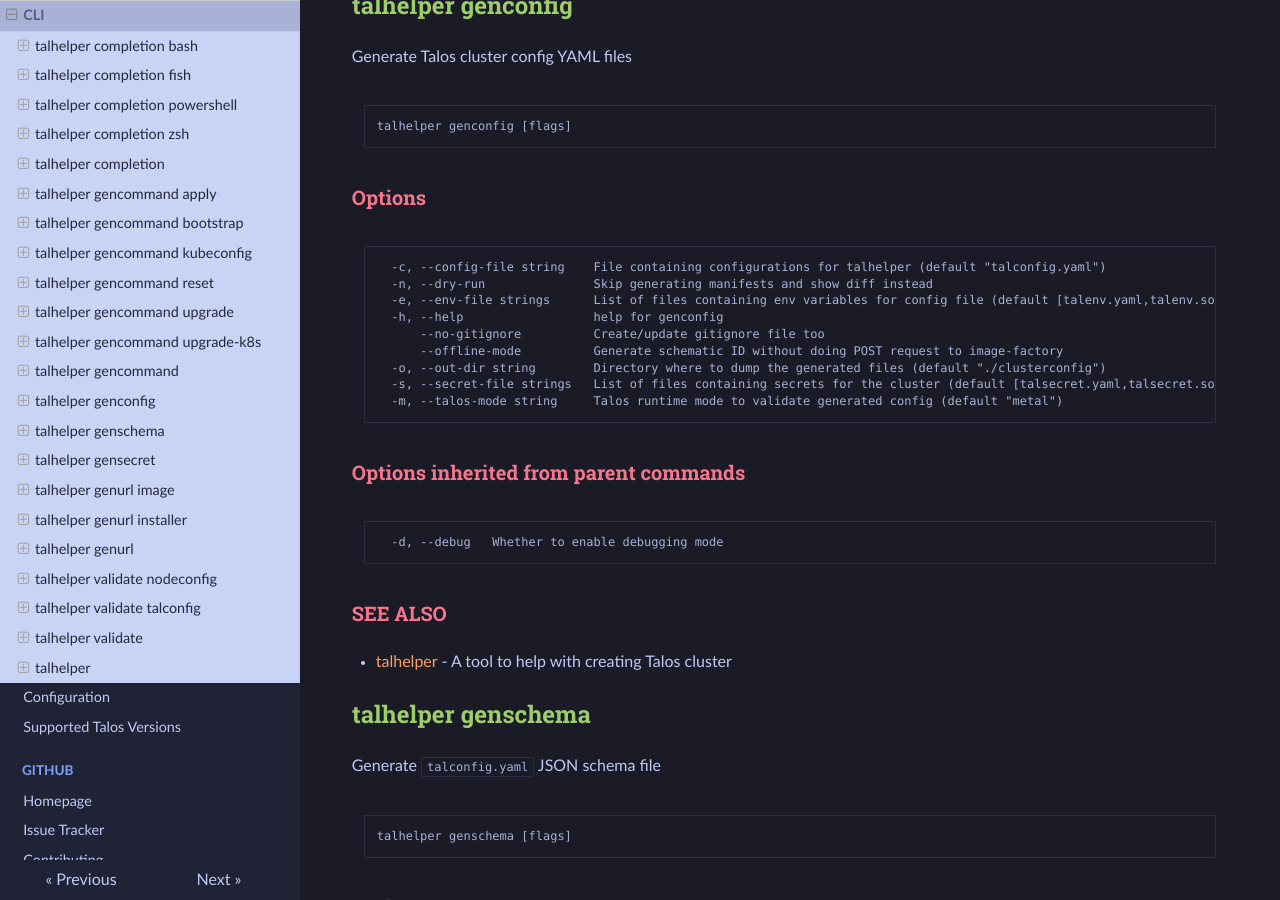
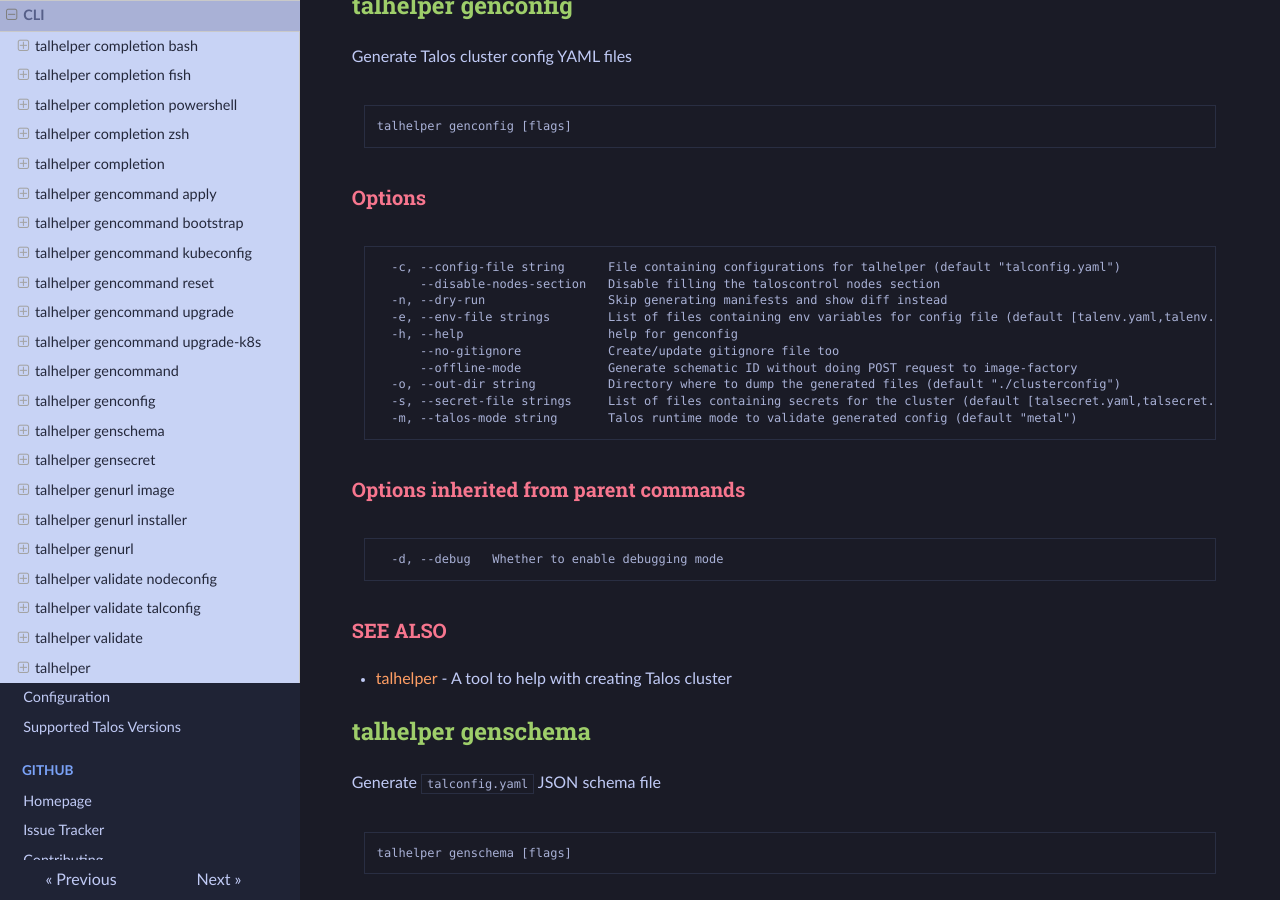
Before and after one commit to budimanjojo/talhelper, an MkDocs documentation site: the page built from docs/docs/reference/cli.md, in a window 1280 px wide and 900 px high, scrolled down 10039 px. Built offline with MkDocs 1.6.1, drawn with Linux system fonts in a browser that asks for light colours.

Commit message:
docs: update CLI reference documentation (#930)
Co-authored-by: budimanjojo-bot <111944664+budimanjojo-bot[bot]@users.noreply.github.com>

````diff
--- a/docs/docs/reference/cli.md
+++ b/docs/docs/reference/cli.md
@@ -423,15 +423,16 @@ talhelper genconfig [flags]
 ### Options
 
 ```
-  -c, --config-file string    File containing configurations for talhelper (default "talconfig.yaml")
-  -n, --dry-run               Skip generating manifests and show diff instead
-  -e, --env-file strings      List of files containing env variables for config file (default [talenv.yaml,talenv.sops.yaml,talenv.yml,talenv.sops.yml])
-  -h, --help                  help for genconfig
-      --no-gitignore          Create/update gitignore file too
-      --offline-mode          Generate schematic ID without doing POST request to image-factory
-  -o, --out-dir string        Directory where to dump the generated files (default "./clusterconfig")
-  -s, --secret-file strings   List of files containing secrets for the cluster (default [talsecret.yaml,talsecret.sops.yaml,talsecret.yml,talsecret.sops.yml])
-  -m, --talos-mode string     Talos runtime mode to validate generated config (default "metal")
+  -c, --config-file string      File containing configurations for talhelper (default "talconfig.yaml")
+      --disable-nodes-section   Disable filling the taloscontrol nodes section
+  -n, --dry-run                 Skip generating manifests and show diff instead
+  -e, --env-file strings        List of files containing env variables for config file (default [talenv.yaml,talenv.sops.yaml,talenv.yml,talenv.sops.yml])
+  -h, --help                    help for genconfig
+      --no-gitignore            Create/update gitignore file too
+      --offline-mode            Generate schematic ID without doing POST request to image-factory
+  -o, --out-dir string          Directory where to dump the generated files (default "./clusterconfig")
+  -s, --secret-file strings     List of files containing secrets for the cluster (default [talsecret.yaml,talsecret.sops.yaml,talsecret.yml,talsecret.sops.yml])
+  -m, --talos-mode string       Talos runtime mode to validate generated config (default "metal")
 ```
 
 ### Options inherited from parent commands
````
